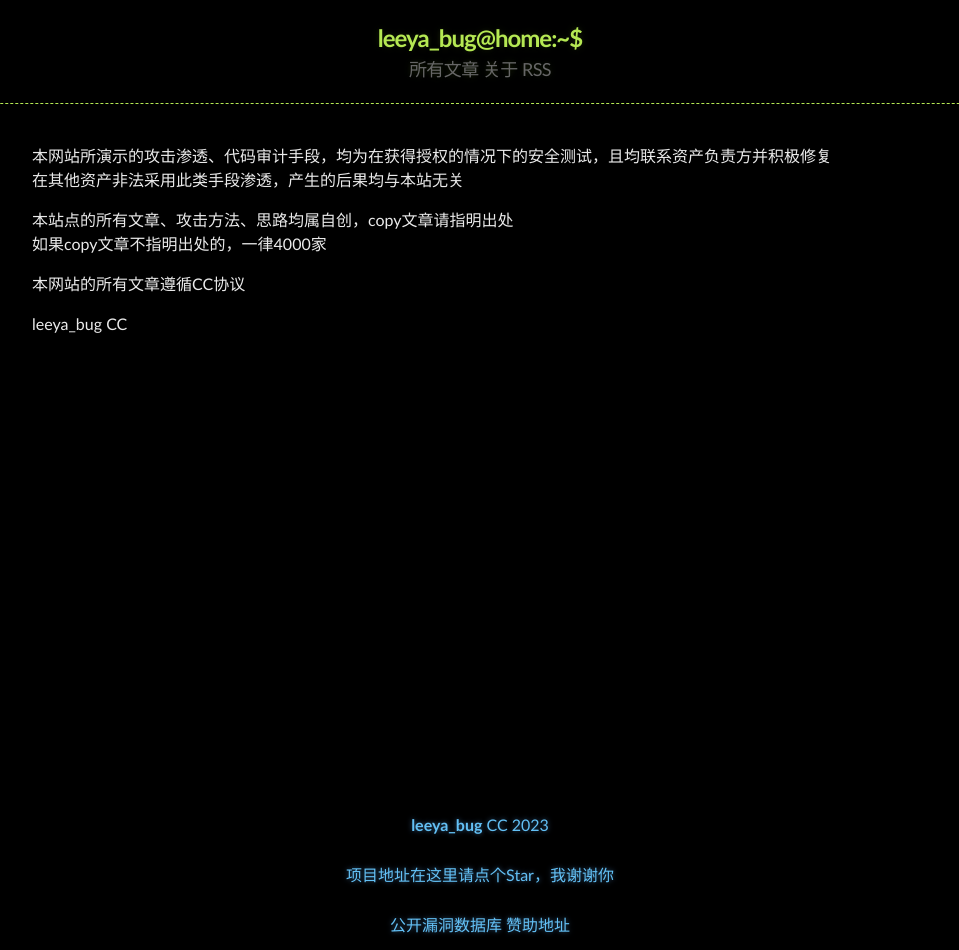
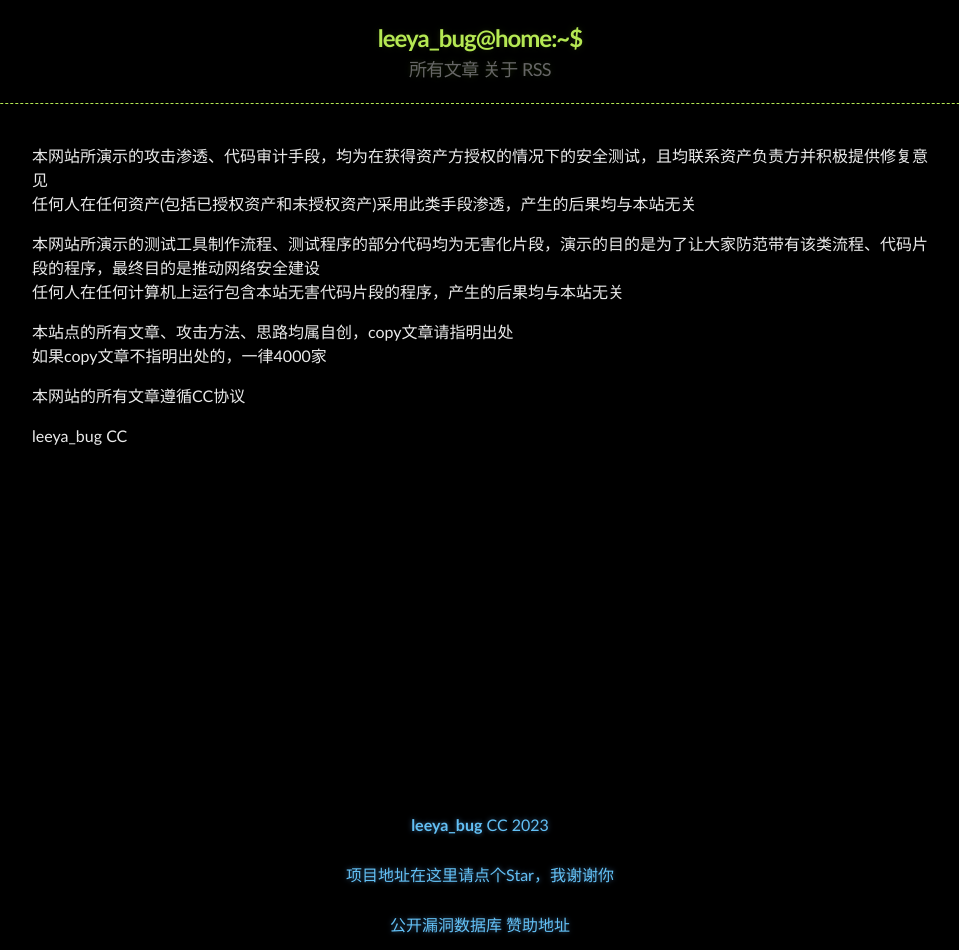
Before and after one commit to Leeyangee/leeyangee.github.io, a Jekyll site: the page built from about.md, in a window 1280 px wide. Shown: the whole page, without its empty margins (160-1119 px from the left). Built offline with Jekyll 4.4.1, drawn with Linux system fonts in a browser that asks for light colours.

Commit message:
Update about.md

```diff
--- a/about.md
+++ b/about.md
@@ -2,8 +2,12 @@
 layout: page
 title: 关于
 ---
-本网站所演示的攻击渗透、代码审计手段，均为在获得授权的情况下的安全测试，且均联系资产负责方并积极修复
-在其他资产非法采用此类手段渗透，产生的后果均与本站无关
+
+本网站所演示的攻击渗透、代码审计手段，均为在获得资产方授权的情况下的安全测试，且均联系资产负责方并积极提供修复意见
+任何人在任何资产(包括已授权资产和未授权资产)采用此类手段渗透，产生的后果均与本站无关
+
+本网站所演示的测试工具制作流程、测试程序的部分代码均为无害化片段，演示的目的是为了让大家防范带有该类流程、代码片段的程序，最终目的是推动网络安全建设
+任何人在任何计算机上运行包含本站无害代码片段的程序，产生的后果均与本站无关
 
 本站点的所有文章、攻击方法、思路均属自创，copy文章请指明出处
 如果copy文章不指明出处的，一律4000家
```
